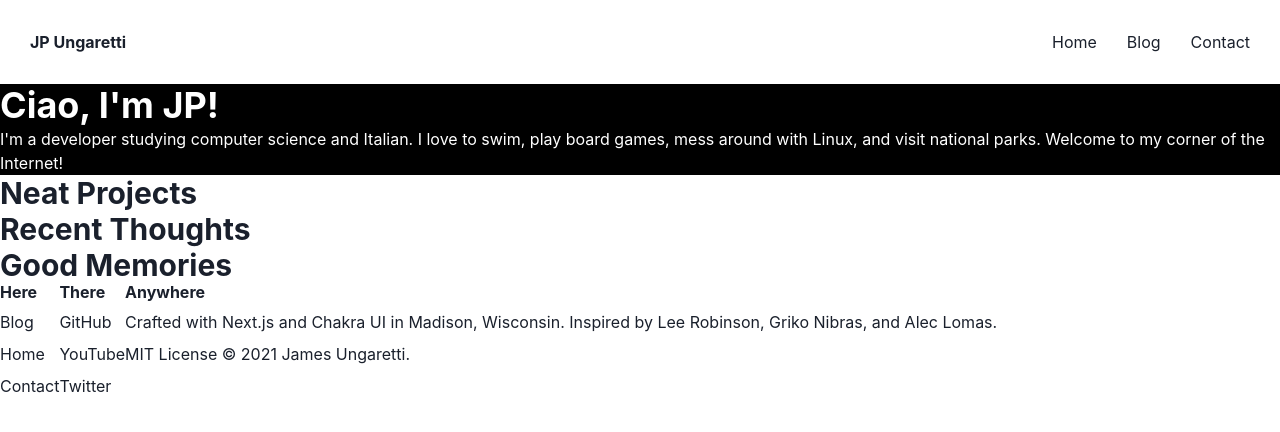
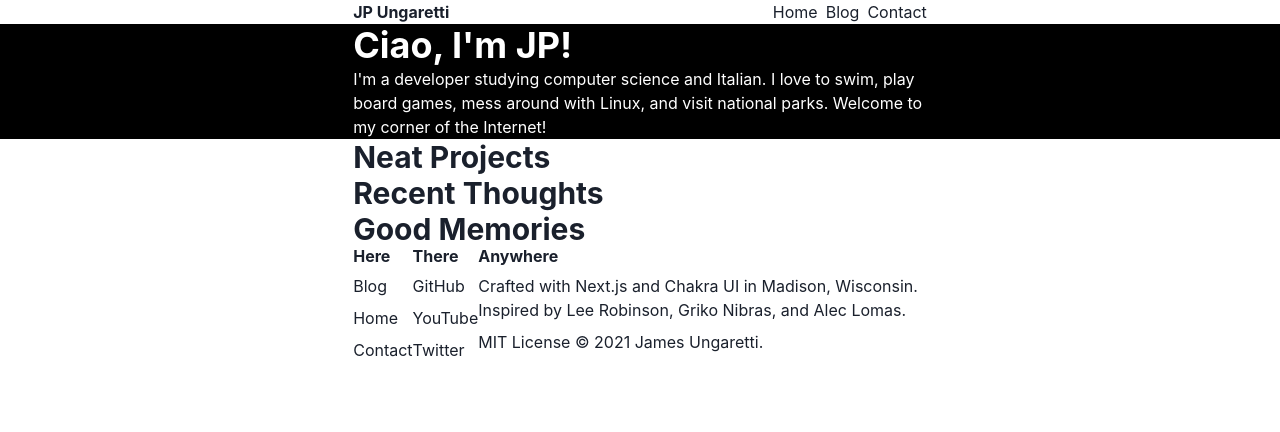
Before and after one commit to sbeczkiewicz/jungaretti.com, a Next.js app: page / in a window 1280 px wide. Shown: the top 432 px of the page. Built offline with nearby package versions, Linux system fonts and the light colour scheme.

Commit message:
Add Containers to sections

```diff
--- a/src/components/Footer.js
+++ b/src/components/Footer.js
@@ -1,9 +1,10 @@
-import { Flex } from "@chakra-ui/react";
+import { Container, Flex } from "@chakra-ui/react";
 import FooterColumn from "./FooterColumn";
 
 export default function Footer() {
   return (
     <footer>
+      <Container>
         <Flex>
           <FooterColumn title="Here">
             <span>Blog</span>
@@ -23,6 +24,7 @@ export default function Footer() {
             <span>MIT License © 2021 James Ungaretti.</span>
           </FooterColumn>
         </Flex>
+      </Container>
     </footer>
   );
 }
--- a/src/components/Header.js
+++ b/src/components/Header.js
@@ -1,18 +1,20 @@
-import { Flex, Spacer, Stack, Text } from "@chakra-ui/react";
+import { Container, Flex, Spacer, Stack, Text } from "@chakra-ui/react";
 import Link from "next/link";
 
 export default function Header() {
   return (
     <header>
-      <Flex padding="30px">
+      <Container>
+        <Flex>
           <Text fontWeight="bold">JP Ungaretti</Text>
           <Spacer />
-        <Stack as="nav" direction="row" spacing="30px">
+          <Stack as="nav" direction="row">
             <Link href="/">Home</Link>
             <Link href="/blog">Blog</Link>
             <Link href="/contact">Contact</Link>
           </Stack>
         </Flex>
+      </Container>
     </header>
   );
 }
--- a/src/components/Welcome.js
+++ b/src/components/Welcome.js
@@ -1,14 +1,18 @@
-import { Box, Heading } from "@chakra-ui/react";
+import { Box, Container, Heading } from "@chakra-ui/react";
 
 export default function Welcome() {
   return (
-    <Box as="section" backgroundColor="black" color="white">
-      <Heading>Ciao, I'm JP!</Heading>
-      <p>
-        I'm a developer studying computer science and Italian. I love to swim,
-        play board games, mess around with Linux, and visit national parks.
-        Welcome to my corner of the Internet!
-      </p>
-    </Box>
+    <section>
+      <Box backgroundColor="black" color="white">
+        <Container>
+          <Heading>Ciao, I'm JP!</Heading>
+          <p>
+            I'm a developer studying computer science and Italian. I love to
+            swim, play board games, mess around with Linux, and visit national
+            parks. Welcome to my corner of the Internet!
+          </p>
+        </Container>
+      </Box>
+    </section>
   );
 }
--- a/src/pages/index.js
+++ b/src/pages/index.js
@@ -3,6 +3,7 @@ import Header from "../components/Header";
 import Footer from "../components/Footer";
 import Section from "../components/Section";
 import Welcome from "../components/Welcome";
+import { Container } from "@chakra-ui/react";
 
 export default function Home() {
   return (
@@ -20,9 +21,11 @@ export default function Home() {
       </Head>
       <Header />
       <Welcome />
-      <Section title="Neat Projects" />
-      <Section title="Recent Thoughts" />
-      <Section title="Good Memories" />
+      <Container>
+        <Section title="Neat Projects" />
+        <Section title="Recent Thoughts" />
+        <Section title="Good Memories" />
+      </Container>
       <Footer />
     </div>
   );
```
Lines whose indentation alone changed are shown as unchanged.
